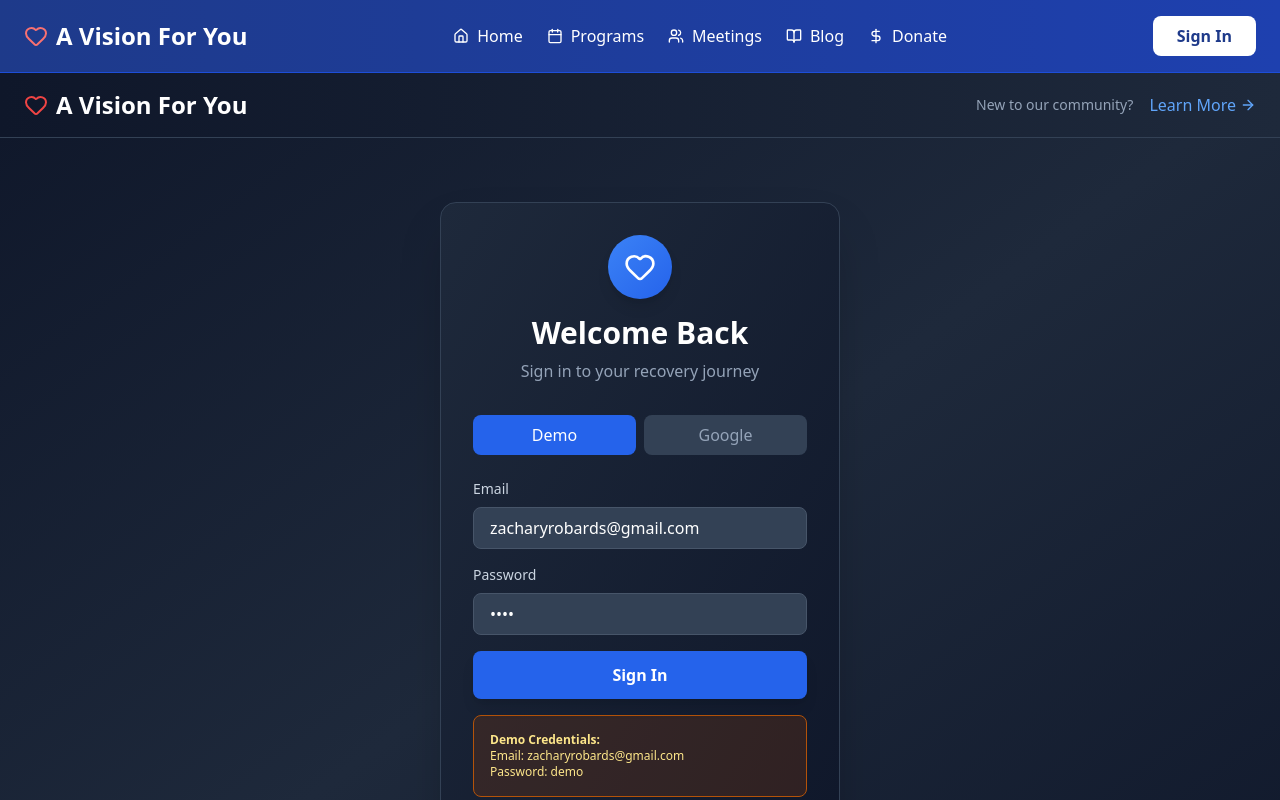
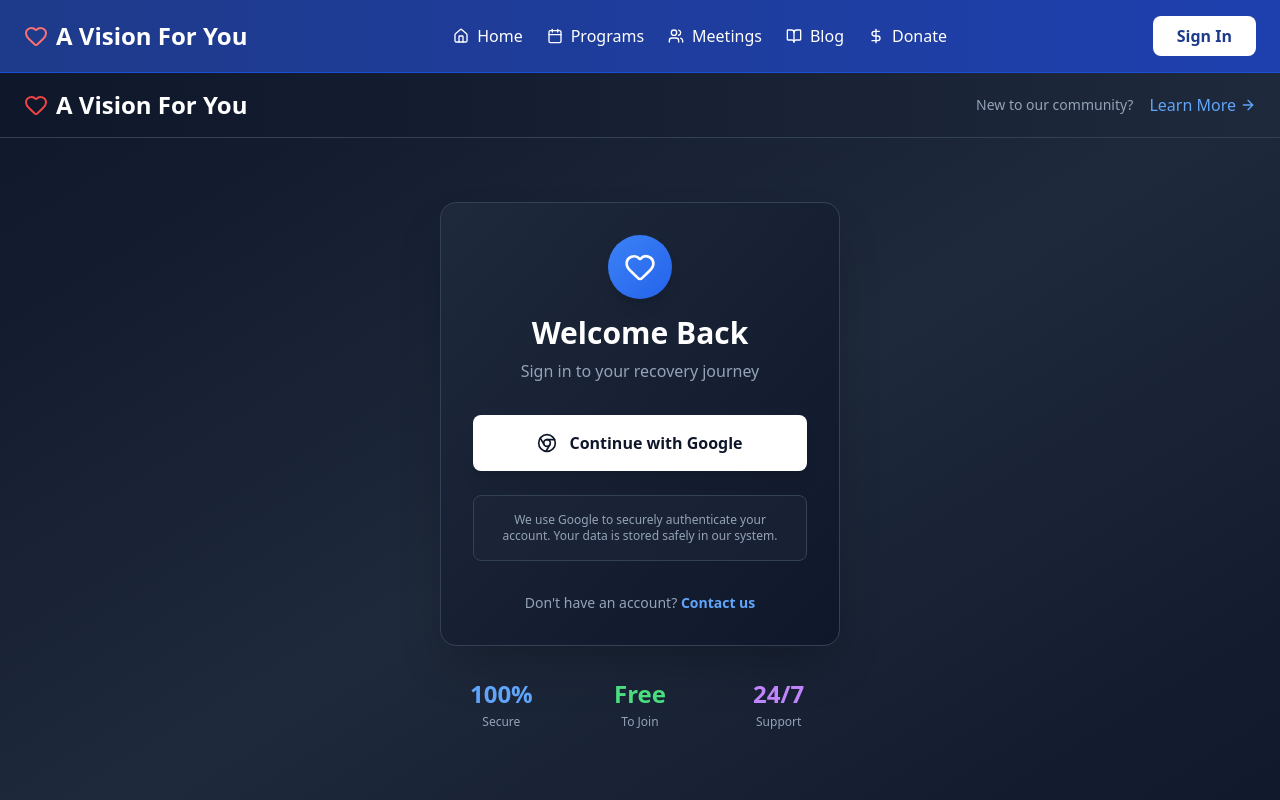
Before and after one commit to zrobards/avisionforyou, a Next.js app: page /login in a window 1280 px wide. Shown: the top 800 px of the page. Built offline with nearby package versions, Linux system fonts and the light colour scheme; no server answers.

Commit message:
Remove demo login - Google OAuth only

```diff
--- a/src/app/login/page.tsx
+++ b/src/app/login/page.tsx
@@ -11,9 +11,6 @@ function LoginContent() {
   const { data: session, status } = useSession()
   const searchParams = useSearchParams()
   const [loading, setLoading] = useState(false)
-  const [email, setEmail] = useState('zacharyrobards@gmail.com')
-  const [password, setPassword] = useState('demo')
-  const [demoMode, setDemoMode] = useState(true)
 
   const callbackUrl = searchParams?.get('callbackUrl') || '/dashboard'
 
@@ -30,25 +27,6 @@ function LoginContent() {
       await signIn('google', { callbackUrl })
     } catch (error) {
       console.error('Sign in error:', error)
-      setLoading(false)
-    }
-  }
-
-  const handleDemoSignIn = async (e: React.FormEvent) => {
-    e.preventDefault()
-    setLoading(true)
-    try {
-      const result = await signIn('credentials', {
-        email,
-        password,
-        redirect: false
-      })
-      if (result?.ok) {
-        router.push(callbackUrl)
-      }
-    } catch (error) {
-      console.error('Sign in error:', error)
-    } finally {
       setLoading(false)
     }
   }
@@ -87,72 +65,6 @@ function LoginContent() {
             <p className="text-slate-400">Sign in to your recovery journey</p>
           </div>
 
-          {/* Tabs */}
-          <div className="flex gap-2 mb-6">
-            <button
-              onClick={() => setDemoMode(true)}
-              className={`flex-1 py-2 rounded-lg font-medium transition-all ${
-                demoMode
-                  ? 'bg-blue-600 text-white'
-                  : 'bg-slate-700 text-slate-400 hover:bg-slate-600'
-              }`}
-            >
-              Demo
-            </button>
-            <button
-              onClick={() => setDemoMode(false)}
-              className={`flex-1 py-2 rounded-lg font-medium transition-all ${
-                !demoMode
-                  ? 'bg-blue-600 text-white'
-                  : 'bg-slate-700 text-slate-400 hover:bg-slate-600'
-              }`}
-            >
-              Google
-            </button>
-          </div>
-
-          {demoMode ? (
-            <>
-              {/* Demo Form */}
-              <form onSubmit={handleDemoSignIn} className="space-y-4">
-                <div>
-                  <label className="text-sm text-slate-300 block mb-2">Email</label>
-                  <input
-                    type="email"
-                    value={email}
-                    onChange={(e) => setEmail(e.target.value)}
-                    className="w-full px-4 py-2 bg-slate-700 border border-slate-600 rounded-lg text-white focus:outline-none focus:border-blue-500"
-                  />
-                </div>
-                <div>
-                  <label className="text-sm text-slate-300 block mb-2">Password</label>
-                  <input
-                    type="password"
-                    value={password}
-                    onChange={(e) => setPassword(e.target.value)}
-                    className="w-full px-4 py-2 bg-slate-700 border border-slate-600 rounded-lg text-white focus:outline-none focus:border-blue-500"
-                  />
-                </div>
-                <button
-                  type="submit"
-                  disabled={loading}
-                  className="w-full bg-blue-600 text-white font-bold py-3 px-6 rounded-lg hover:bg-blue-700 disabled:bg-slate-400 transition-all duration-300 transform hover:scale-105 disabled:scale-100 shadow-lg hover:shadow-xl"
-                >
-                  {loading ? 'Signing in...' : 'Sign In'}
-                </button>
-              </form>
-
-              {/* Demo Credentials Info */}
-              <div className="bg-amber-900/30 border border-amber-700 rounded-lg p-4 mt-4">
-                <p className="text-xs text-amber-200">
-                  <strong>Demo Credentials:</strong><br/>
-                  Email: zacharyrobards@gmail.com<br/>
-                  Password: demo
-                </p>
-              </div>
-            </>
-          ) : (
-            <>
           {/* Google Sign In */}
           <button
             onClick={handleGoogleSignIn}
@@ -169,8 +81,6 @@ function LoginContent() {
               We use Google to securely authenticate your account. Your data is stored safely in our system.
             </p>
           </div>
-            </>
-          )}
 
           {/* Footer */}
           <div className="mt-8 text-center">
--- a/src/lib/auth.ts
+++ b/src/lib/auth.ts
@@ -1,7 +1,6 @@
 import { PrismaAdapter } from "@auth/prisma-adapter"
 import NextAuth, { type NextAuthOptions } from "next-auth"
 import GoogleProvider from "next-auth/providers/google"
-import CredentialsProvider from "next-auth/providers/credentials"
 import { db } from "./db"
 
 export const authOptions: NextAuthOptions = {
@@ -11,47 +10,6 @@ export const authOptions: NextAuthOptions = {
       clientId: process.env.GOOGLE_CLIENT_ID || "",
       clientSecret: process.env.GOOGLE_CLIENT_SECRET || "",
       allowDangerousEmailAccountLinking: true
-    }),
-    CredentialsProvider({
-      name: 'Demo Login',
-      credentials: {
-        email: { label: "Email", type: "email" },
-        password: { label: "Password", type: "password" }
-      },
-      async authorize(credentials) {
-        if (!credentials?.email || !credentials?.password) return null
-
-        // Demo credentials
-        if (credentials.email === "zacharyrobards@gmail.com" && credentials.password === "demo") {
-          let user = await db.user.findUnique({
-            where: { email: credentials.email }
-          })
-
-          if (!user) {
-            user = await db.user.create({
-              data: {
-                email: credentials.email,
-                name: "Zachary Robards",
-                role: "ADMIN"
-              }
-            })
-          } else if (user.role !== "ADMIN") {
-            user = await db.user.update({
-              where: { id: user.id },
-              data: { role: "ADMIN" }
-            })
-          }
-
-          return {
-            id: user.id,
-            email: user.email,
-            name: user.name,
-            role: user.role
-          } as any
-        }
-
-        return null
-      }
     })
   ],
   session: {
```
Lines whose indentation alone changed are shown as unchanged.
